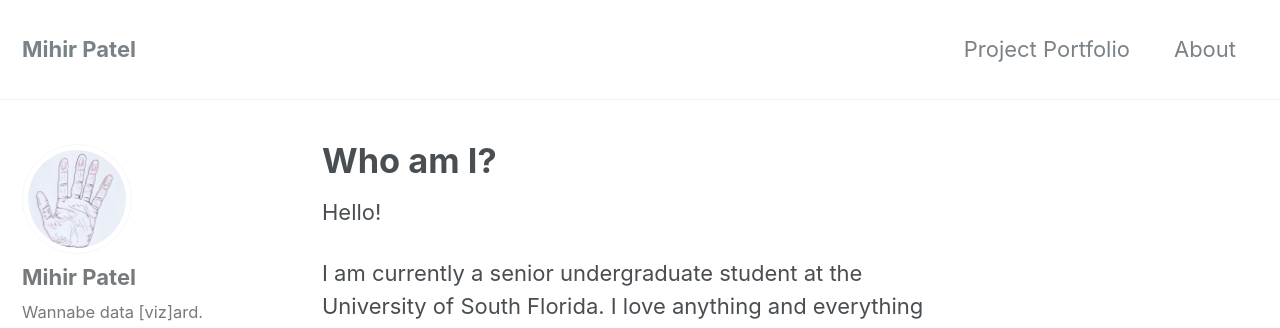
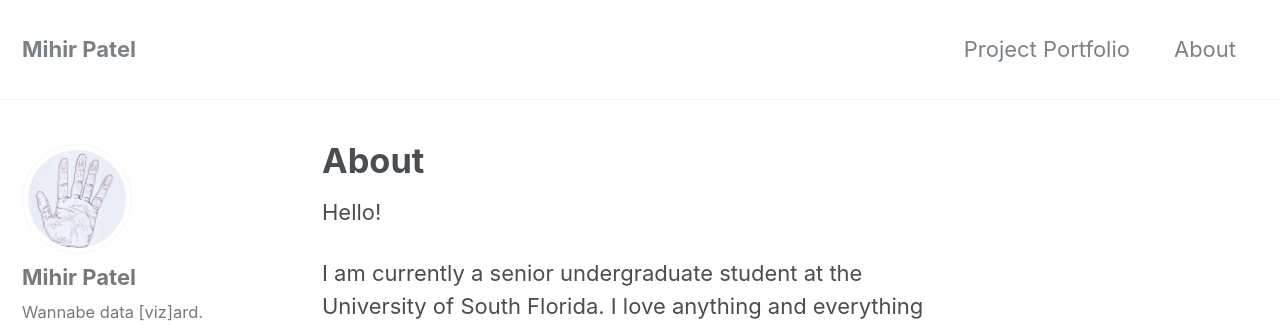
Before and after one commit to mihirp161/mihirp161.github.io, a Jekyll site: the page built from _pages/about.md, in a window 1280 px wide and 900 px high. Shown: the top 328 px of the window. Built offline with Jekyll 4.4.1, drawn with Linux system fonts in a browser that asks for light colours; nearby versions of some CDN libraries.

Commit message:
Update about.md

```diff
--- a/_pages/about.md
+++ b/_pages/about.md
@@ -1,5 +1,5 @@
 ---
-title: "Who am I?"
+title: "About"
 permalink: /about/
 header:
 ---
```
